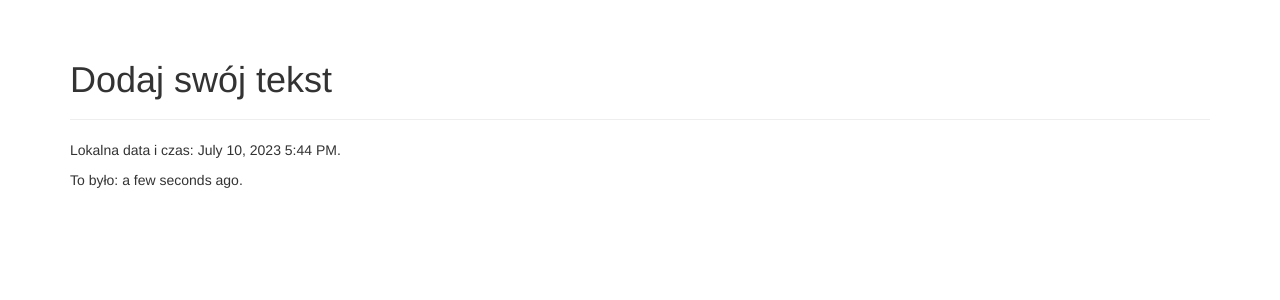
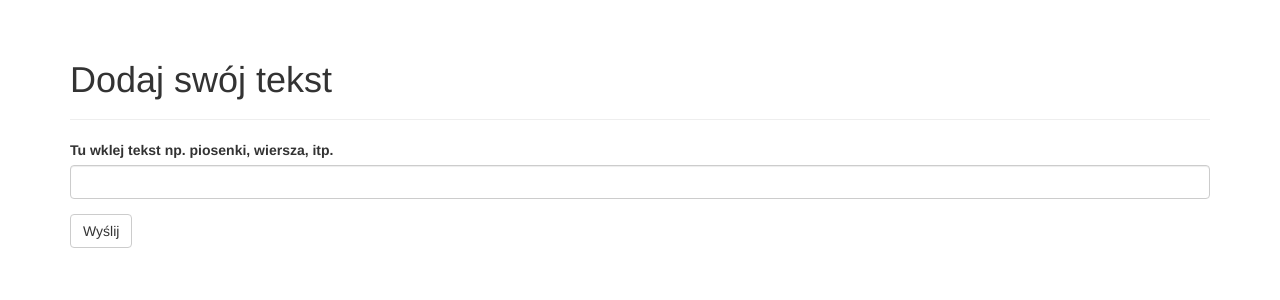
Before and after one commit to IwonaWin/FLASK_PROJEKT2, a Flask app: page / in a window 1280 px wide. Shown: the part 52-352 px from the top of the page. Run offline with Flask 3, Linux system fonts and the light colour scheme; some libraries are stand-ins or nearby versions.

Commit message:
Adding records (time and amount of words to guess) into DB

```diff
--- a/app.py
+++ b/app.py
@@ -1,14 +1,22 @@
-from flask import Flask, render_template, request
+from flask import Flask, render_template, session, request, redirect, url_for
 from flask_bootstrap import Bootstrap
 from datetime import datetime
 from flask_moment import Moment
 from flask_sqlalchemy import SQLAlchemy
+from flask_wtf import FlaskForm
+from wtforms import StringField, SubmitField
+from wtforms.validators import DataRequired
 
 app = Flask(__name__)
 app.config.from_pyfile('config.cfg')
 bootstrap = Bootstrap(app)
 moment = Moment(app)
 db = SQLAlchemy(app)
+
+
+class NameForm(FlaskForm):
+    tekst = StringField('Tu wklej tekst np. piosenki, wiersza, itp.', validators=[DataRequired()])
+    submit = SubmitField('Wyślij')
 
 class Teksty(db.Model):
     id = db.Column(db.Integer, primary_key=True)
@@ -20,11 +28,20 @@ class Teksty(db.Model):
 
 
     def __repr__(self):
-        return 'Teksty: {}/{}'.format(self.id, self.name)
+        return 'Teksty: {}/{}'.format(self.id, self.text)
 
 @app.route('/', methods=['GET','POST'])
 def index():
-    return render_template('index.html', the_title='Dodaj tekst!', active_menu='home', the_current_time=datetime.utcnow())
+    form = NameForm()
+    if form.validate_on_submit():
+        teksty = Teksty.query.filter_by(text=form.tekst.data).first()
+        if teksty is None:
+            teksty = Teksty(text=form.tekst.data, data=datetime.utcnow(), ilosc=len(set((form.tekst.data).split(' '))))
+            db.session.add(teksty)
+            db.session.commit()
+        session['tekst'] = form.tekst.data
+        return redirect(url_for('index'))
+    return render_template('index.html', the_form=form,the_name=session.get('tekst'), the_title='Dodaj tekst!', active_menu='home')
 
 @app.route('/teksty')
 def teksty():
--- a/templates/base.html
+++ b/templates/base.html
@@ -25,7 +25,7 @@
                 <li><a href="/teksty">Baza tekstów</a></li>
                 <li><a href="/grain">Grain</a></li>
                 <li><a href="/graout">Graout</a></li>
-                <li><a href="/teksty">Historia gier</a></li>
+                <li><a href="/historia">Historia gier</a></li>
             </ul>
         </div>
     </div>
--- a/templates/index.html
+++ b/templates/index.html
@@ -1,4 +1,7 @@
 {% extends "base.html" %}
+{% import "bootstrap/wtf.html" as wtf %}
+
+
 
 {% block title %} Dodaj swój tekst {% endblock %}
 
@@ -6,6 +9,7 @@
 <div class="page-header">
     <h1>Dodaj swój tekst</h1>
 </div>
-<p>Lokalna data i czas: {{ moment(the_current_time).format('LLL') }}.</p>
-<p>To było: {{ moment(the_current_time).fromNow(refresh=True) }}.</p>
+
+{{ wtf.quick_form(the_form) }}
+
 {% endblock %}
```
Also changed, not shown: data/tabele.db.
